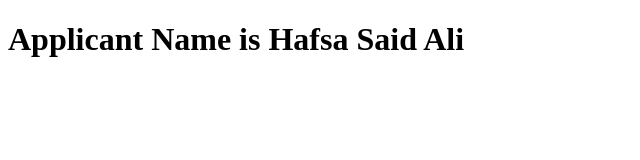
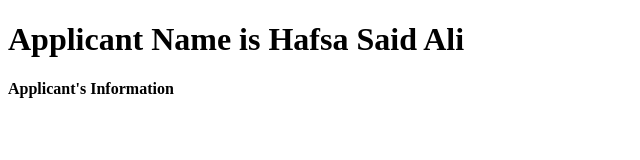
Before and after one commit to hafsa1827/microverse, a plain HTML site: page index.html in a window 1280 px wide. Shown: the whole page, without its empty margins (0-640 px from the left). Drawn offline with Linux system fonts and the light colour scheme.

Commit message:
Update index.html

```diff
--- a/index.html
+++ b/index.html
@@ -5,6 +5,7 @@
 </head>
 <body>
 	<h1>Applicant Name is Hafsa Said Ali</h1>
+	<p><b>Applicant's Information</b></p>
 
 </body>
 </html>
```
